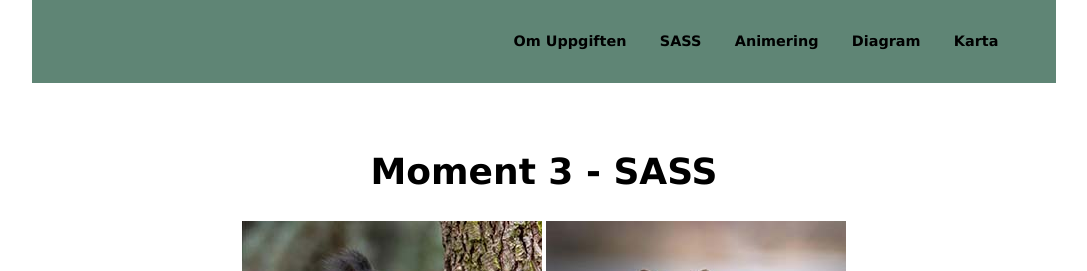
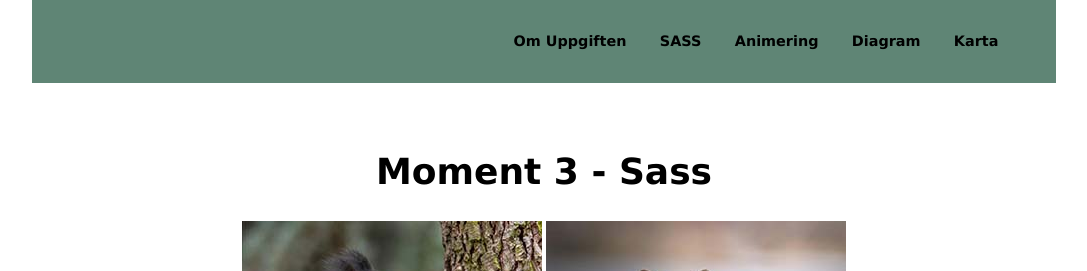
Before and after one commit to sali1502/sassmoment, a website built with Parcel: page src/index.html in a window 1280 px wide. Shown: the top 271 px of the page, without its empty margins (96-1183 px from the left). Built offline with nearby package versions, Linux system fonts and the light colour scheme.

Commit message:
Test commit branch development

```diff
--- a/src/index.html
+++ b/src/index.html
@@ -42,7 +42,7 @@
 
         <main>
 
-            <h1>Moment 3 - SASS</h1>
+            <h1>Moment 3 - Sass</h1>
 
             <div class="image-container">
 
```
